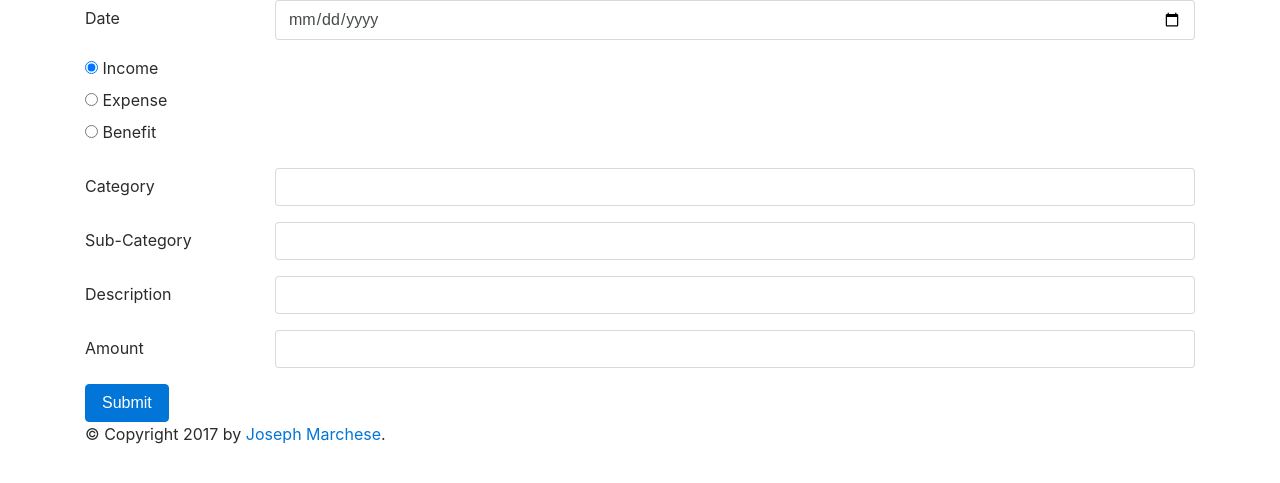
After one commit to joemarchese/transactions, a Flask app: page /add in a window 1280 px wide. The commit adds this page. Shown: the top 483 px of the page. Run offline with Flask 2, Linux system fonts and the light colour scheme; some libraries are stand-ins or nearby versions.

Commit message:
add base.html and add.html

```diff
--- a/app.py
+++ b/app.py
@@ -15,11 +15,15 @@ def index():
     transactions = Transaction.query.all()
     return render_template('index.html', transactions=transactions)
 
+@app.route('/add')
+def add():
+    return render_template('add.html')
+
 if __name__ == '__main__':
     if 'convert_csv' in sys.argv:
         with app.app_context():
             try: # delete the Database if it already exists.
-                db.session.query(Transactions).delete()
+                db.session.query(Transaction).delete()
                 db.session.commit()
             except:
                 pass
--- /dev/null
+++ b/templates/add.html
@@ -0,0 +1,67 @@
+{% extends 'base.html' %}
+{% block title %}Add Transaction{% endblock %}
+{% block content %}
+<div class='container'>
+  <form>
+    <div class="form-group row">
+      <label for="date-input" class="col-2 col-form-label">Date</label>
+      <div class="col-10">
+        <input class="form-control" type="date" id="date-input">
+      </div>
+    </div>
+
+    <fieldset class="form-group">
+      <div class="form-check">
+        <label class="form-check-label">
+          <input type="radio" class="form-check-input" name="optionsRadios" id="optionsRadios1" value="option1" checked>
+          Income
+        </label>
+      </div>
+      <div class="form-check">
+      <label class="form-check-label">
+          <input type="radio" class="form-check-input" name="optionsRadios" id="optionsRadios2" value="option2">
+          Expense
+        </label>
+      </div>
+      <div class="form-check">
+      <label class="form-check-label">
+          <input type="radio" class="form-check-input" name="optionsRadios" id="optionsRadios3" value="option3">
+          Benefit
+        </label>
+      </div>
+    </fieldset>
+
+    <div class="form-group row">
+    <label for="example-text-input" class="col-2 col-form-label">Category</label>
+    <div class="col-10">
+      <input class="form-control" type="text" id="category">
+    </div>
+  </div>
+
+  <div class="form-group row">
+    <label for="example-text-input" class="col-2 col-form-label">Sub-Category</label>
+    <div class="col-10">
+      <input class="form-control" type="text" id="sub-category">
+    </div>
+  </div>
+
+  <div class="form-group row">
+    <label for="example-text-input" class="col-2 col-form-label">Description</label>
+    <div class="col-10">
+      <input class="form-control" type="text" id="description">
+    </div>
+  </div>
+
+
+    <div class="form-group row">
+    <label for="example-number-input" class="col-2 col-form-label">Amount</label>
+      <div class="col-10">
+        <input class="form-control" type="number" id="amount">
+      </div>
+    </div>
+
+  <button type="submit" class="btn btn-primary">Submit</button>
+  </form>
+</div>
+
+{% endblock %}
--- /dev/null
+++ b/templates/base.html
@@ -0,0 +1,20 @@
+<!DOCTYPE html>
+<html lang='en'>
+<head>
+  {% block head %}
+  <link rel="stylesheet" href="https://maxcdn.bootstrapcdn.com/bootstrap/4.0.0-alpha.6/css/bootstrap.min.css" integrity="sha384-rwoIResjU2yc3z8GV/NPeZWAv56rSmLldC3R/AZzGRnGxQQKnKkoFVhFQhNUwEyJ" crossorigin="anonymous">
+  <title>{% block title %}{% endblock %}- Transaction</title>
+  {% endblock %}
+</head>
+<body>
+  <div id="content">{% block content %}{% endblock %}</div>
+  <div id="footer">
+  {% block footer %}
+  <div class='container'>&copy; Copyright 2017 by <a href="https://github.com/joemarchese">Joseph Marchese</a>.</div>
+  {% endblock %}
+  </div>
+  <script src="https://code.jquery.com/jquery-3.1.1.slim.min.js" integrity="sha384-A7FZj7v+d/sdmMqp/nOQwliLvUsJfDHW+k9Omg/a/EheAdgtzNs3hpfag6Ed950n" crossorigin="anonymous"></script>
+  <script src="https://cdnjs.cloudflare.com/ajax/libs/tether/1.4.0/js/tether.min.js" integrity="sha384-DztdAPBWPRXSA/3eYEEUWrWCy7G5KFbe8fFjk5JAIxUYHKkDx6Qin1DkWx51bBrb" crossorigin="anonymous"></script>
+  <script src="https://maxcdn.bootstrapcdn.com/bootstrap/4.0.0-alpha.6/js/bootstrap.min.js" integrity="sha384-vBWWzlZJ8ea9aCX4pEW3rVHjgjt7zpkNpZk+02D9phzyeVkE+jo0ieGizqPLForn" crossorigin="anonymous"></script>
+</body>
+</html>
```
Also changed, not shown: templates/index.html (+4 -7 lines).
